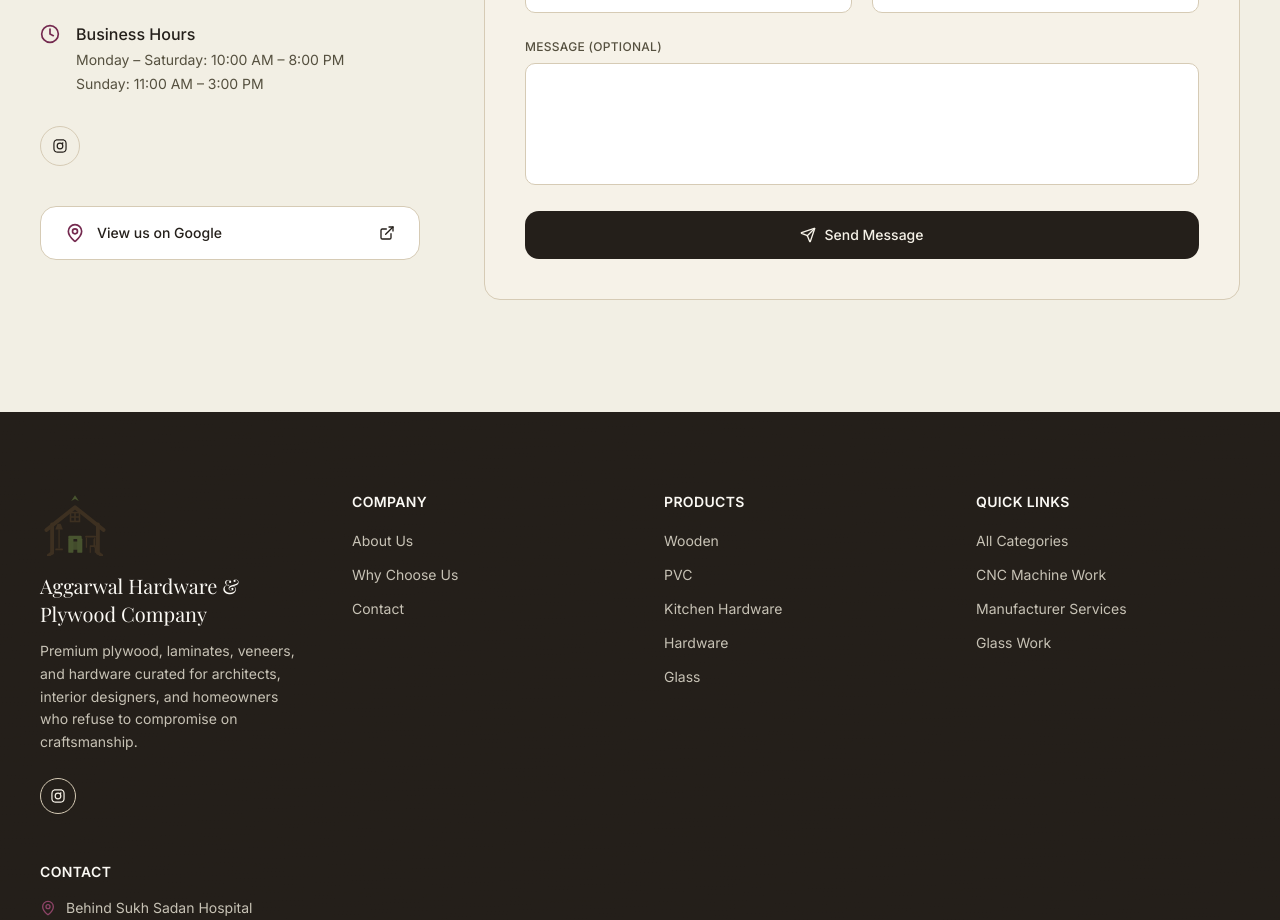
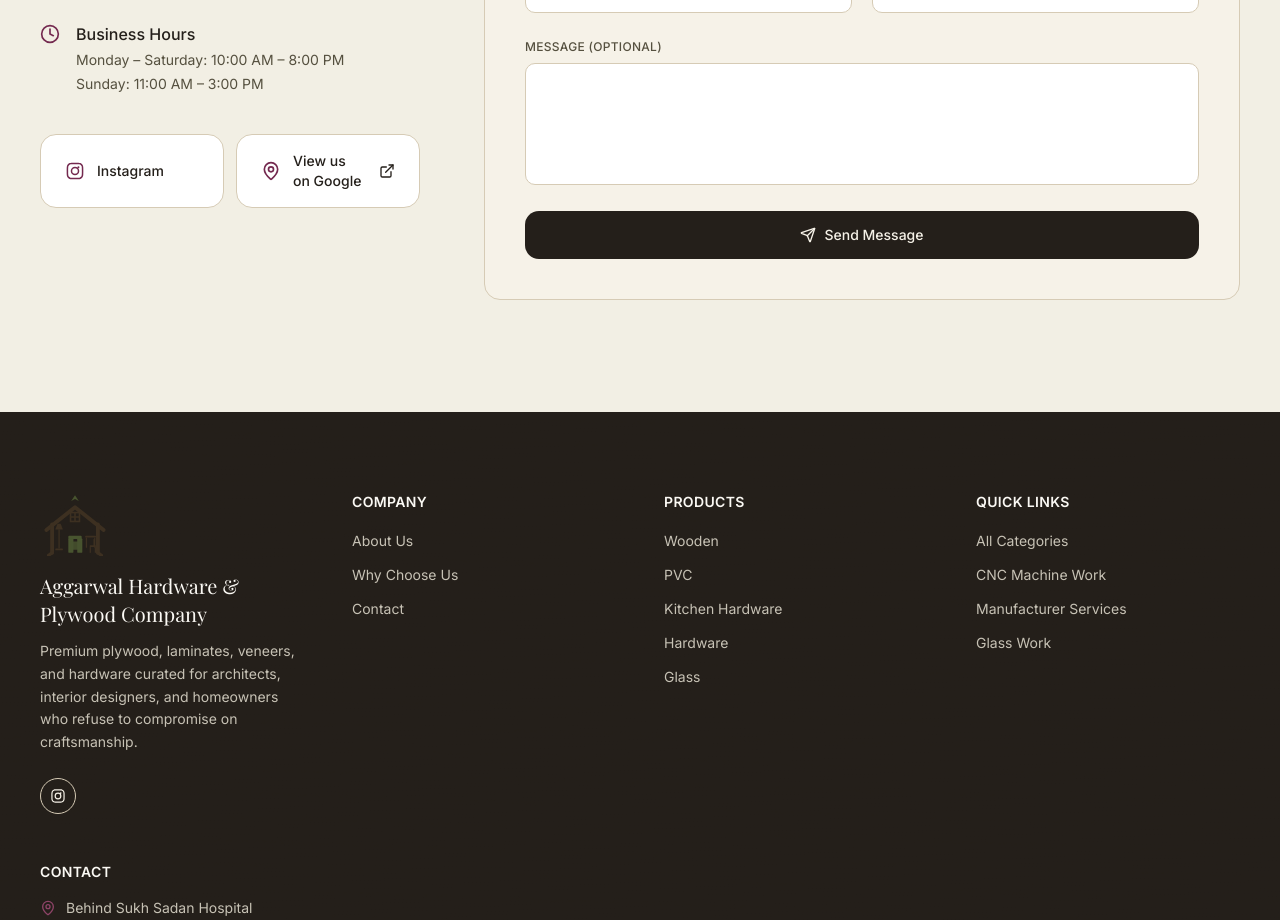
Before and after one commit to Gupta-Lakshita/aggarwal-interiors, a Next.js app: page /contact in a window 1280 px wide. Shown: the part 940-1860 px from the top of the page. Built offline with nearby package versions, Linux system fonts and the light colour scheme; a web font is replaced by a local one.

Commit message:
Resize Instagram icon to match address icon and align it with Google button on contact page
Co-Authored-By: Claude Sonnet 5 <noreply@anthropic.com>
Claude-Session: https://claude.ai/code/session_01BAwwTQCA3NTDN6RFU9TUMF

```diff
--- a/src/app/contact/page.tsx
+++ b/src/app/contact/page.tsx
@@ -75,28 +75,22 @@ export default function ContactPage() {
               </li>
             </ul>
 
-            <div className="mt-8 flex gap-3">
-              {[
-                { icon: "instagram" as const, href: company.social.instagram, label: "Instagram" },
-              ].map(({ icon, href, label }) => (
+            <div className="mt-10 flex flex-col gap-3 sm:flex-row">
               <a
-                  key={label}
-                  href={href}
+                href={company.social.instagram}
                 target="_blank"
                 rel="noopener noreferrer"
-                  aria-label={label}
-                  className="focus-ring flex h-10 w-10 items-center justify-center rounded-full border border-border-subtle text-espresso-950 transition-colors hover:border-terracotta-500 hover:text-terracotta-600"
+                className="focus-ring flex flex-1 items-center gap-3 rounded-[16px] border border-border-subtle bg-surface px-6 py-4 text-espresso-950 transition-colors hover:border-terracotta-500 hover:text-terracotta-600"
               >
-                  <SocialIcon name={icon} />
+                <SocialIcon name="instagram" className="shrink-0 text-terracotta-500" size={20} />
+                <span className="text-sm font-medium">Instagram</span>
               </a>
-              ))}
-            </div>
 
               <a
                 href={company.googleBusinessUrl}
                 target="_blank"
                 rel="noopener noreferrer"
-              className="focus-ring mt-10 flex items-center justify-between gap-4 rounded-[16px] border border-border-subtle bg-surface px-6 py-4 text-espresso-950 transition-colors hover:border-terracotta-500 hover:text-terracotta-600"
+                className="focus-ring flex flex-1 items-center justify-between gap-4 rounded-[16px] border border-border-subtle bg-surface px-6 py-4 text-espresso-950 transition-colors hover:border-terracotta-500 hover:text-terracotta-600"
               >
                 <span className="flex items-center gap-3">
                   <MapPin size={20} className="shrink-0 text-terracotta-500" />
@@ -104,6 +98,7 @@ export default function ContactPage() {
                 </span>
                 <ExternalLink size={16} className="shrink-0" />
               </a>
+            </div>
           </div>
 
           <div className="rounded-[16px] border border-border-subtle bg-ivory-100 p-8 md:p-10">
--- a/src/components/ui/SocialIcon.tsx
+++ b/src/components/ui/SocialIcon.tsx
@@ -3,9 +3,24 @@ const paths: Record<string, string> = {
     "M12 2c2.717 0 3.056.01 4.122.06 1.065.05 1.79.217 2.428.465a4.9 4.9 0 0 1 1.771 1.153 4.9 4.9 0 0 1 1.153 1.771c.248.637.415 1.363.465 2.428.05 1.066.06 1.405.06 4.122s-.01 3.056-.06 4.122c-.05 1.065-.217 1.79-.465 2.428a4.9 4.9 0 0 1-1.153 1.771 4.9 4.9 0 0 1-1.771 1.153c-.637.248-1.363.415-2.428.465-1.066.05-1.405.06-4.122.06s-3.056-.01-4.122-.06c-1.065-.05-1.79-.217-2.428-.465a4.9 4.9 0 0 1-1.771-1.153 4.9 4.9 0 0 1-1.153-1.771c-.248-.637-.415-1.363-.465-2.428C2.01 15.056 2 14.717 2 12s.01-3.056.06-4.122c.05-1.065.217-1.79.465-2.428A4.9 4.9 0 0 1 3.678 3.68 4.9 4.9 0 0 1 5.45 2.525c.637-.248 1.363-.415 2.428-.465C8.944 2.01 9.283 2 12 2Zm0 1.802c-2.67 0-2.986.01-4.04.059-.976.045-1.505.207-1.858.344-.466.181-.8.398-1.15.748-.35.35-.567.684-.748 1.15-.137.353-.3.882-.344 1.857-.05 1.055-.06 1.371-.06 4.04 0 2.67.01 2.986.06 4.04.045.976.207 1.505.344 1.858.181.466.398.8.748 1.15.35.35.684.567 1.15.748.353.137.882.3 1.857.344 1.054.05 1.37.06 4.041.06 2.67 0 2.987-.01 4.04-.06.976-.045 1.505-.207 1.858-.344.466-.181.8-.398 1.15-.748.35-.35.567-.684.748-1.15.137-.353.3-.882.344-1.857.05-1.055.06-1.371.06-4.041 0-2.67-.01-2.986-.06-4.04-.045-.976-.207-1.505-.344-1.858a3.1 3.1 0 0 0-.748-1.15 3.1 3.1 0 0 0-1.15-.748c-.353-.137-.882-.3-1.857-.344-1.055-.05-1.371-.06-4.041-.06Zm0 3.063a5.135 5.135 0 1 1 0 10.27 5.135 5.135 0 0 1 0-10.27Zm0 1.802a3.333 3.333 0 1 0 0 6.666 3.333 3.333 0 0 0 0-6.666Zm5.338-1.128a1.2 1.2 0 1 1-2.4 0 1.2 1.2 0 0 1 2.4 0Z",
 };
 
-export function SocialIcon({ name, size = 16 }: { name: keyof typeof paths; size?: number }) {
+export function SocialIcon({
+  name,
+  size = 16,
+  className,
+}: {
+  name: keyof typeof paths;
+  size?: number;
+  className?: string;
+}) {
   return (
-    <svg viewBox="0 0 24 24" width={size} height={size} fill="currentColor" aria-hidden="true">
+    <svg
+      viewBox="0 0 24 24"
+      width={size}
+      height={size}
+      fill="currentColor"
+      aria-hidden="true"
+      className={className}
+    >
       <path d={paths[name]} />
     </svg>
   );
```
Lines whose indentation alone changed are shown as unchanged.
